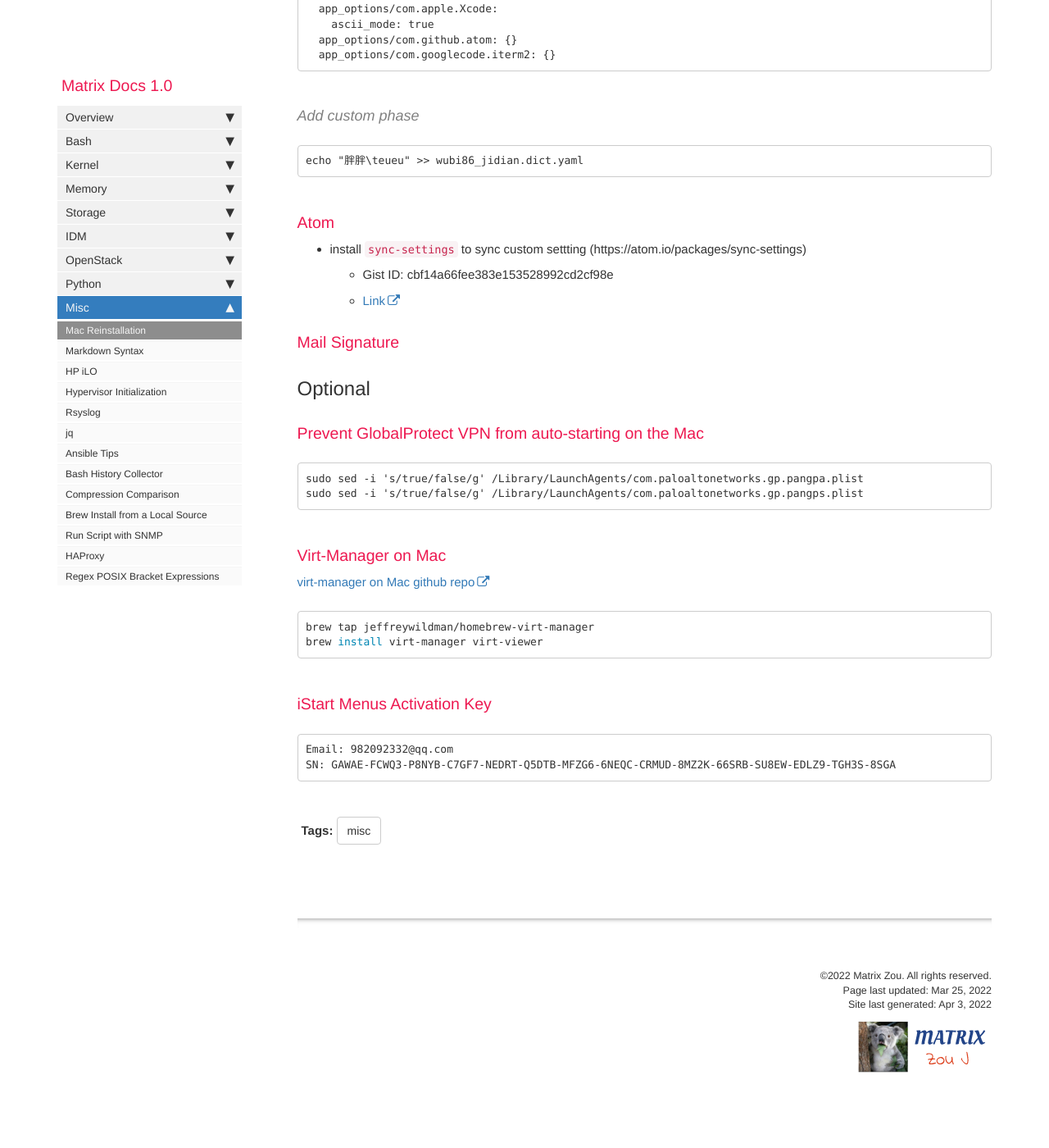
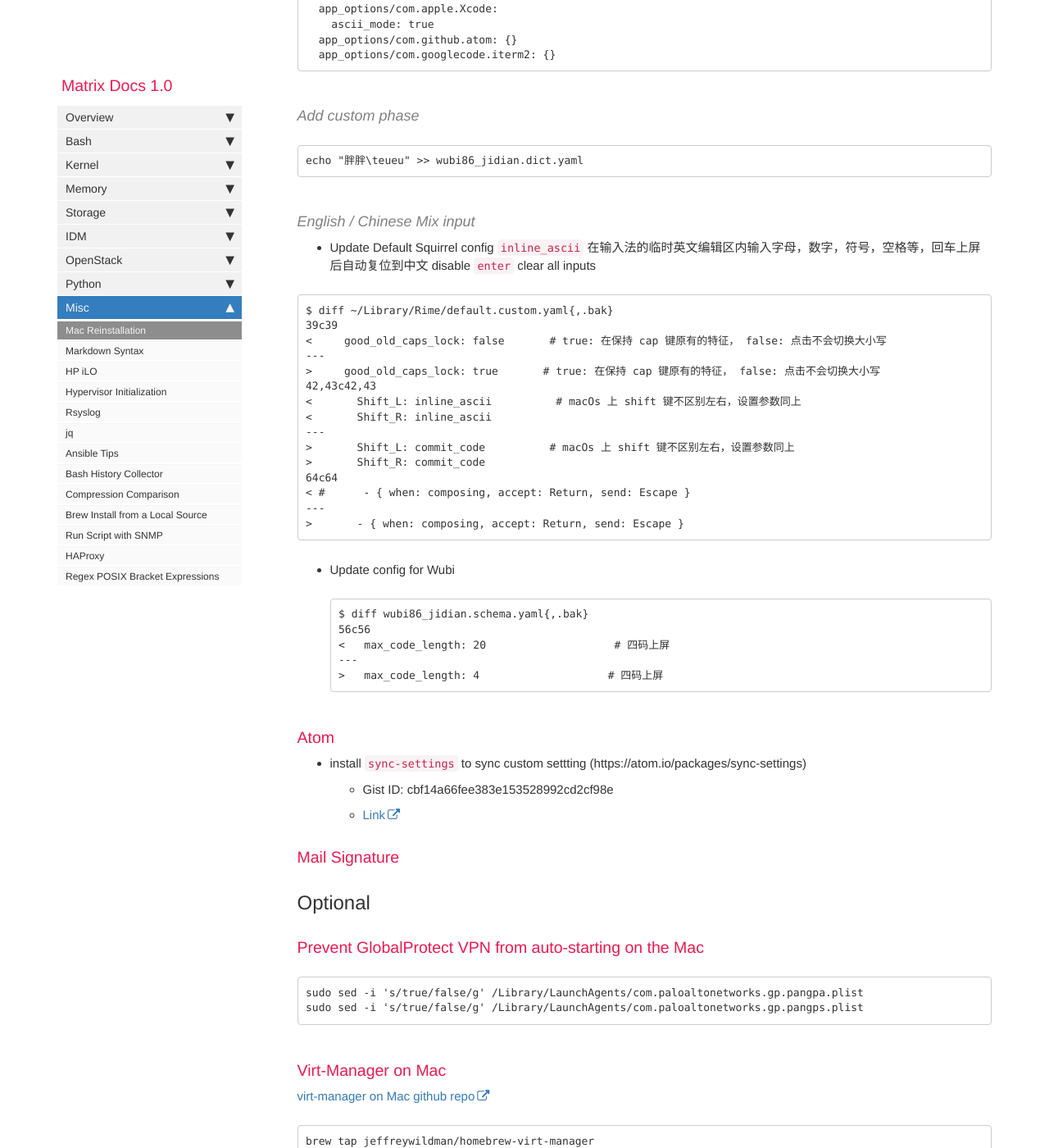
Before and after one commit to matrixzj/documentations, a Jekyll site: the page built from pages/misc/misc_mac_reinstallation_steps.md, in a window 1280 px wide and 1400 px high, scrolled down 4326 px. Shown: the whole window at 82% size. Built offline with Jekyll 4.4.1, drawn with Linux system fonts in a browser that asks for light colours; comment, search, counter and statistics services are not loaded.

Commit message:
There are 2 files have been modified at 2022-03-26 20:46:10 . 	-rw-rw-r--. 1 jzou jzou 20645 Mar 26 20:46 pages/bash/bash_cheatsheet.md 	-rw-rw-r--. 1 jzou jzou 6411 Mar 26 12:21 pages/misc/misc_mac_reinstallation_steps.md No files have been added. No files have been deleted. No file type has been changed.

````diff
--- a/pages/misc/misc_mac_reinstallation_steps.md
+++ b/pages/misc/misc_mac_reinstallation_steps.md
@@ -2,7 +2,7 @@
 title: Mac Reinstallation Steps
 tags: [misc]
 keywords: mac, reinstallation
-last_updated: Mar 25, 2022
+last_updated: Mar 26, 2022
 summary: "Steps to reinstall a workbox for myself"
 sidebar: mydoc_sidebar
 permalink: misc_mac_reinstallation_steps.html
@@ -166,6 +166,39 @@
 echo "胖胖\teueu" >> wubi86_jidian.dict.yaml
 ```
 
+#### English / Chinese Mix input
+- Update Default Squirrel config
+`inline_ascii` 在输入法的临时英文编辑区内输入字母，数字，符号，空格等，回车上屏后自动复位到中文
+disable `enter` clear all inputs
+
+```
+$ diff ~/Library/Rime/default.custom.yaml{,.bak}
+39c39
+<     good_old_caps_lock: false       # true: 在保持 cap 键原有的特征， false: 点击不会切换大小写
+---
+>     good_old_caps_lock: true       # true: 在保持 cap 键原有的特征， false: 点击不会切换大小写
+42,43c42,43
+<       Shift_L: inline_ascii          # macOs 上 shift 键不区别左右，设置参数同上
+<       Shift_R: inline_ascii
+---
+>       Shift_L: commit_code          # macOs 上 shift 键不区别左右，设置参数同上
+>       Shift_R: commit_code
+64c64
+< #      - { when: composing, accept: Return, send: Escape }
+---
+>       - { when: composing, accept: Return, send: Escape }
+```
+
+- Update config for Wubi
+```
+$ diff wubi86_jidian.schema.yaml{,.bak}
+56c56
+<   max_code_length: 20                    # 四码上屏
+---
+>   max_code_length: 4                    # 四码上屏
+```
+
+
 ### Atom
 - install `sync-settings` to sync custom settting (https://atom.io/packages/sync-settings)
   + Gist ID: cbf14a66fee383e153528992cd2cf98e
````
Also changed, not shown: pages/bash/bash_cheatsheet.md (+17 -1 lines).
